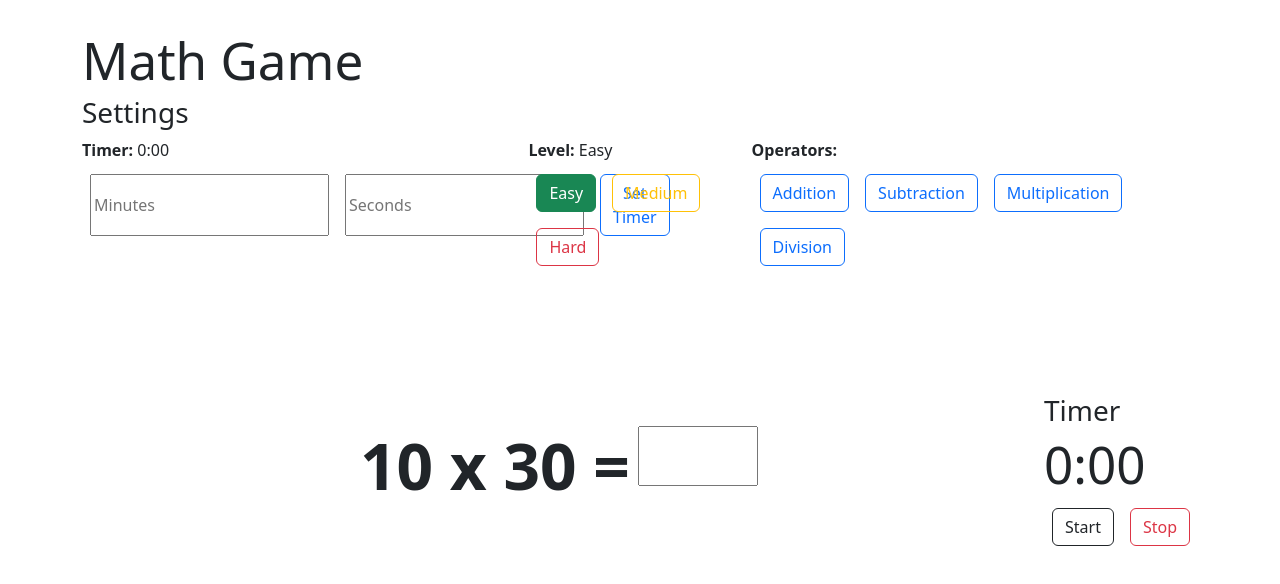
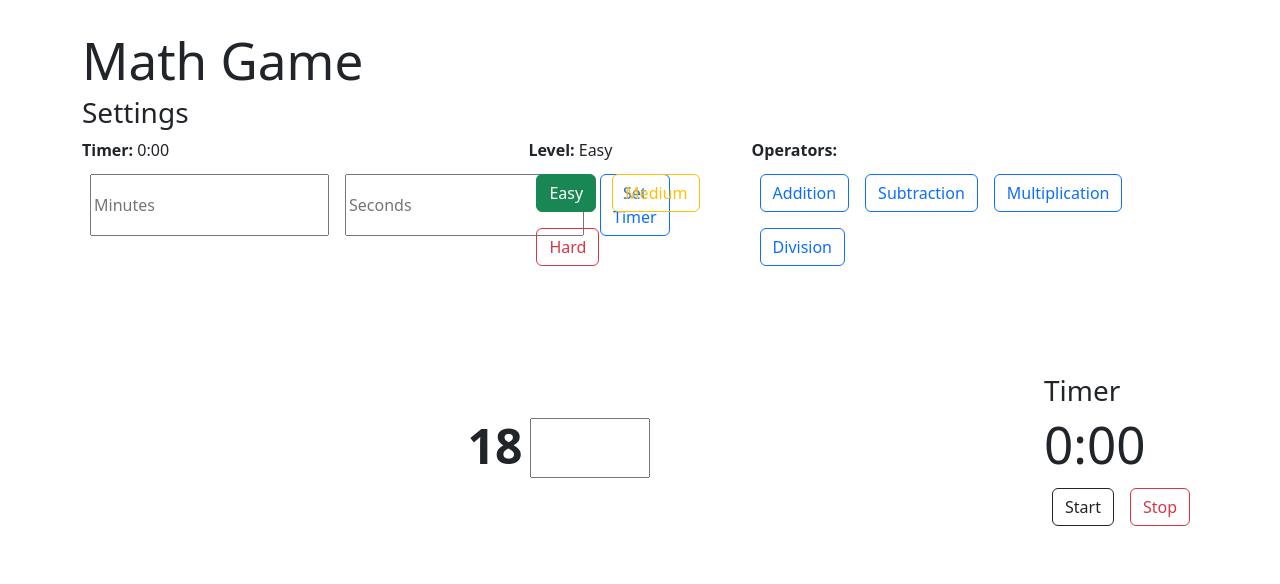
Before and after one commit to BriGuy520/math-game, a React (Vite) app: page / in a window 1280 px wide. Shown: the top 584 px of the page. Built offline with nearby package versions, Linux system fonts and the light colour scheme.

Commit message:
adding my current progress to the game functionality

```diff
--- a/src/App.css
+++ b/src/App.css
@@ -31,7 +31,7 @@
 
 .game-container {
   flex-direction: row-reverse;
-  margin-top: 120px;
+  margin-top: 100px;
 }
 
 .board-container {
@@ -40,7 +40,7 @@
 }
 
 .board-container p {
-  font-size: 64px;
+  font-size: 48px;
   font-weight: 600;
 }
 
--- a/src/App.tsx
+++ b/src/App.tsx
@@ -118,7 +118,7 @@ function App() {
           />
       </div>
       <div className="game-container">
-        <Game timeLeft={timeLeft} startGame={startGame} stopGame={stopGame} guess={guess} handleGuess={handleGuess} />
+        <Game timeLeft={timeLeft} operators={operators} startGame={startGame} stopGame={stopGame} guess={guess} handleGuess={handleGuess} />
       </div>
     </div>
     </>
--- a/src/components/Board.tsx
+++ b/src/components/Board.tsx
@@ -5,13 +5,20 @@ import Input from './Input';
 export type BoardProps = {
   handleGuess: React.ChangeEventHandler<HTMLInputElement>,
   guess: string,
+  operators: string[],
 }
 
-const Board = ({guess, handleGuess}: BoardProps) => {
+const Board = ({guess, operators, handleGuess}: BoardProps) => {
+
+  const selectedOperator = operators[Math.floor(Math.random() * operators.length)];
+
+  console.log(selectedOperator);
+
+
 
   return (
     <div className="board-container">
-      <p>10 x 30 = </p>
+      <p>{Math.floor(Math.random() * 100)}</p>
       <Input handleChange={handleGuess} inputValue={guess} />
     </div>
   );
--- a/src/components/Game.tsx
+++ b/src/components/Game.tsx
@@ -1,17 +1,38 @@
 import React from 'react';
 
 import Timer, { TimerProps } from './Timer';
-
 import Board, { BoardProps } from './Board';
 
 type GameProps = TimerProps & BoardProps;
 
-const Game = ({timeLeft, guess, stopGame, startGame, handleGuess}: GameProps) => {
+const Game = ({timeLeft, guess, operators, stopGame, startGame, handleGuess}: GameProps) => {
+
+  const [firstValue, setFirstValue] = React.useState(Math.floor(Math.floor(Math.random() * 100)));
+  const [secondValue, setSecondValue] = React.useState(Math.floor(Math.floor(Math.random() * 100)));
+
+  const selectedOperator: string = operators[Math.floor(Math.random() * operators.length)];
+  let answer: number;
+
+  switch(selectedOperator){
+
+    case 'Addition':
+      answer = firstValue + secondValue;
+      break;
+    case 'Subtraction':
+      answer = firstValue - secondValue;
+      break;
+    case 'Multiplication':
+      answer = firstValue * secondValue;
+      break;
+    default:
+      answer = firstValue / secondValue;
+      break;
+  }
 
   return (
     <>
       <Timer timeLeft={timeLeft} startGame={startGame} stopGame={stopGame} />
-      <Board handleGuess={handleGuess} guess={guess} />
+      <Board handleGuess={handleGuess} operators={operators} guess={guess} />
     </>
   )
 }
```
